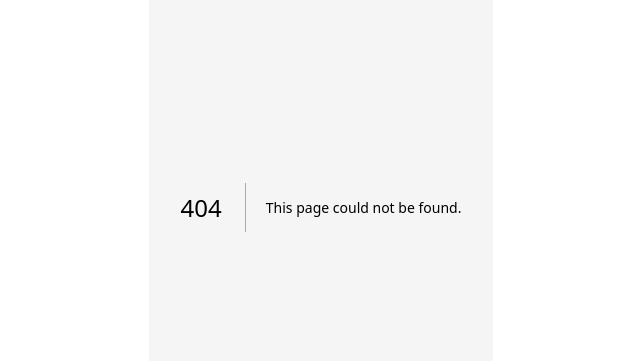
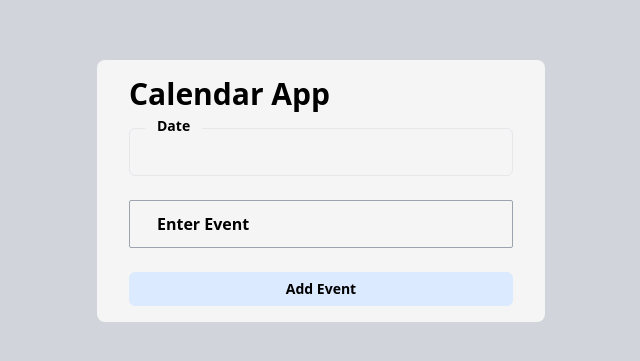
Before and after one commit to rawrisotto/calendar-app, a Next.js app: page /add-event in a window 1280 px wide. Before the commit this address had no page. Shown: the part 209-570 px from the top of the page, without its empty margins (319-959 px from the left). Built offline with nearby package versions, Linux system fonts and the light colour scheme.

Commit message:
Added form to add event

```diff
--- /dev/null
+++ b/app/add-event/page.jsx
@@ -0,0 +1,19 @@
+"use client";
+
+import React from "react";
+import { useSearchParams } from "next/navigation";
+import EventForm from "@components/EventForm";
+
+const page = () => {
+  const searchParams = useSearchParams();
+  const date = searchParams.get("date");
+
+  return (
+    <div className="w-96">
+      <h1 className="text-3xl font-bold mb-4">Calendar App</h1>
+      <EventForm operation={"Add"} selectedDate={date} />
+    </div>
+  );
+};
+
+export default page;
--- /dev/null
+++ b/components/EventForm.jsx
@@ -0,0 +1,82 @@
+"use client";
+
+import { useState } from "react";
+
+const EventForm = ({ operation, selectedDate }) => {
+  const [values, setValues] = useState({ date: selectedDate, event: "" });
+  const [error, setError] = useState(null);
+
+  const handleChange = (e) => {
+    setValues({ ...values, [e.target.name]: e.target.value });
+  };
+
+  const validateEvent = (values) => {
+    if (!values.event) {
+      setError("Please enter an event");
+    }
+    return null;
+  };
+
+  const onSubmit = (e) => {
+    e.preventDefault();
+    setError(null);
+    validateEvent(values);
+    console.log(values);
+  };
+
+  return (
+    <form className="grid gap-6" onSubmit={onSubmit}>
+      {/* Date */}
+      <div className="relative">
+        <input
+          className="w-96 h-12 resize-none border-[1px] border-solid rounded-md bg-transparent px-4 py-4 outline-none"
+          name="date"
+          id="date"
+          type="text"
+          readOnly
+          value={values.date}
+        />
+        <label
+          className="absolute left-4 -top-3 bg-neutral-100 px-3 font-bold text-sm"
+          htmlFor="date"
+        >
+          Date
+        </label>
+      </div>
+
+      {/* Event */}
+      <div className="relative">
+        <input
+          className={
+            "border-[1px] border-solid px-4 w-96 h-12 rounded-sm bg-transparent transition-all duration-300 peer focus:outline-blue-400" +
+            (error ? " border-red-500" : " border-gray-400")
+          }
+          type="text"
+          id="event"
+          name="event"
+          value={values.event}
+          onChange={handleChange}
+        />
+        <label
+          className={
+            "absolute left-4 bg-neutral-100 font-bold z-10 cursor-text px-3 transition-all duration-300 peer-focus:-top-3 peer-focus:text-sm peer-focus:text-blue-400" +
+            (values.event ? " -top-3 text-sm" : " top-3")
+          }
+          htmlFor="event"
+        >
+          Enter Event
+        </label>
+        {error && <p className="text-red-500 text-sm">{error}</p>}
+      </div>
+
+      <button
+        type="submit"
+        className="btn border-blue-100 bg-blue-100 hover:bg-blue-400 hover:text-neutral-100"
+      >
+        {operation} Event
+      </button>
+    </form>
+  );
+};
+
+export default EventForm;
--- a/components/Events.jsx
+++ b/components/Events.jsx
@@ -1,7 +1,13 @@
-import React from "react";
 import { format } from "date-fns";
+import { useRouter } from "next/navigation";
 
 const Events = ({ selectedDate }) => {
+  const router = useRouter();
+
+  const handleAddEvent = () => {
+    router.push(`/add-event?date=${format(selectedDate, "yyyy-MM-dd")}`);
+  };
+
   return (
     <aside className="grid content-between">
       <div>
@@ -12,7 +18,10 @@ const Events = ({ selectedDate }) => {
           {format(selectedDate, "MMMM d")}
         </h2>
       </div>
-      <button className="btn border-blue-100 bg-blue-100 hover:bg-blue-400 hover:text-neutral-100">
+      <button
+        className="btn border-blue-100 bg-blue-100 hover:bg-blue-400 hover:text-neutral-100"
+        onClick={handleAddEvent}
+      >
         Add Event
       </button>
     </aside>
```
Also changed, not shown: events.txt (deleted).
